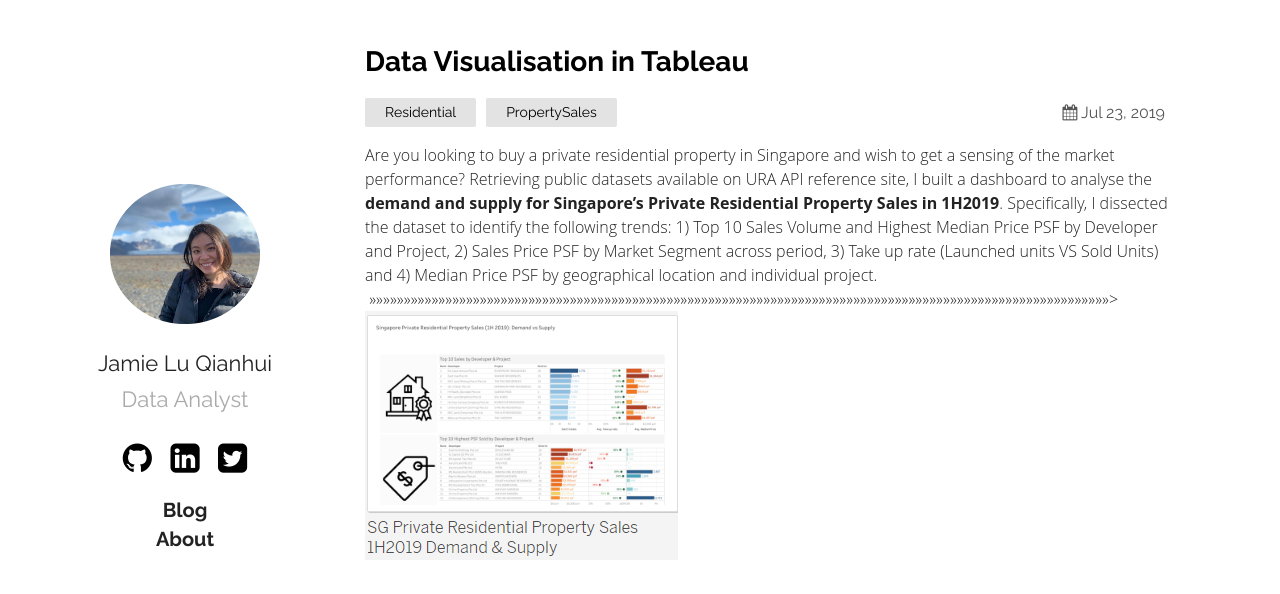
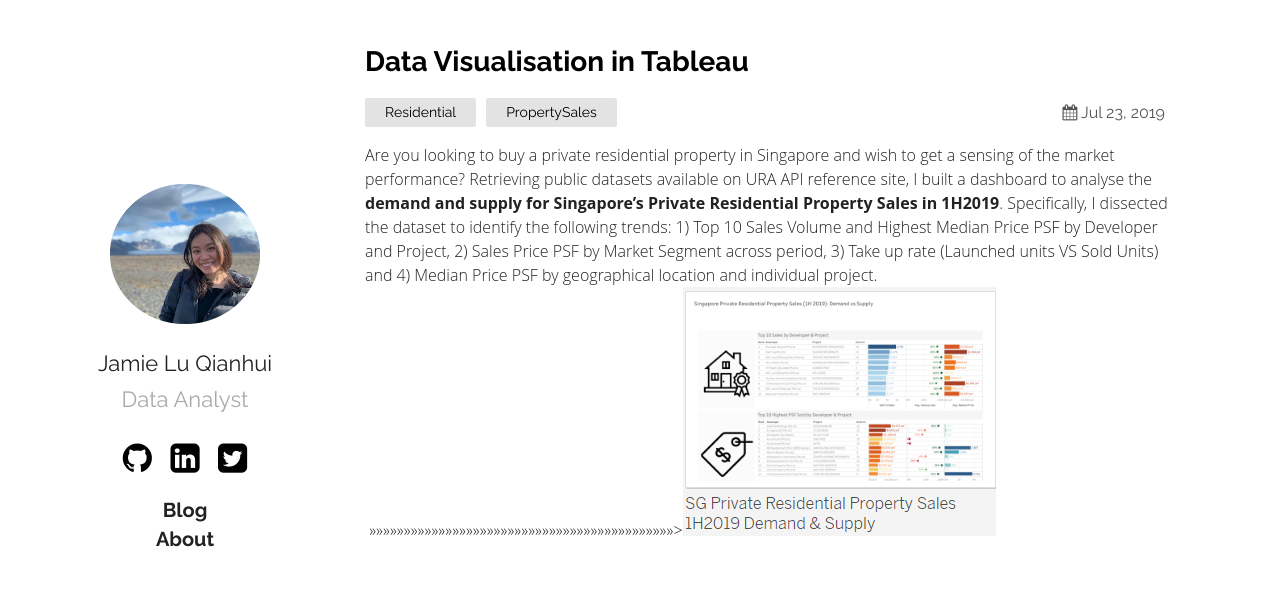
Before and after one commit to jamieqianhui/jamieqianhui.github.io, a Jekyll site: the page built from _posts/2019-07-23-Data-Visualisation-Resi-Property-Sales.markdown, in a window 1280 px wide and 900 px high, cut to the strip 0-594 px from the top of the window. Built offline with Jekyll 4.4.1, drawn with Linux system fonts in a browser that asks for light colours.

Commit message:
Update 2019-07-23-Data-Visualisation-Resi-Property-Sales.markdown

```diff
--- a/_posts/2019-07-23-Data-Visualisation-Resi-Property-Sales.markdown
+++ b/_posts/2019-07-23-Data-Visualisation-Resi-Property-Sales.markdown
@@ -4,7 +4,7 @@
 date:   2019-07-23 09:47:36 +0800
 categories: Residential PropertySales
 ---
-Are you looking to buy a private residential property in Singapore and wish to get a sensing of the market performance? Retrieving public datasets available on URA API reference site, I built a dashboard to analyse the **demand and supply for Singapore's Private Residential Property Sales in 1H2019**. Specifically, I dissected the dataset to identify the following trends: 1) Top 10 Sales Volume and Highest Median Price PSF by Developer and Project, 2) Sales Price PSF by Market Segment across period, 3) Take up rate (Launched units VS Sold Units) and 4) Median Price PSF by geographical location and individual project.  >>>>>>>>>>>>>>>>>>>>>>>>>>>>>>>>>>>>>>>>>>>>>>>>>>>>>>>>>>>>>>>>>>>>>>>>>>>>>>>>>>>>>>>>>>>>>>>>>>>>>>>>>>>>>>>>>>>>>>>>>>>>>>>>>>>>>>>>>>>>>>>>>>>>>>>>>>>>>>>>>>>>>>>>>>>>>>>>>>>>>>>>>>>>>>>>>>>>>>>>>>>>>>>>>>>>>>>![viz]({{ '/assets/viz.PNG' | relative_url }})
+Are you looking to buy a private residential property in Singapore and wish to get a sensing of the market performance? Retrieving public datasets available on URA API reference site, I built a dashboard to analyse the **demand and supply for Singapore's Private Residential Property Sales in 1H2019**. Specifically, I dissected the dataset to identify the following trends: 1) Top 10 Sales Volume and Highest Median Price PSF by Developer and Project, 2) Sales Price PSF by Market Segment across period, 3) Take up rate (Launched units VS Sold Units) and 4) Median Price PSF by geographical location and individual project.  >>>>>>>>>>>>>>>>>>>>>>>>>>>>>>>>>>>>>>>>>>>>>>>>>>>>>>>>>>>>>>>>>>>>>>>>>>>>>>>>>>>>>>>>>![viz]({{ '/assets/viz.PNG' | relative_url }})
 
 <br>
 <iframe seamless frameborder="0" src="https://public.tableau.com/views/SGPrivateResidentialPropertySales1H2019DemandSupply/SingaporePrivateResidentialPropertySales1H2019DemandvsSupply?:embed=y&:display_count=yes&:origin=viz_share_link" width = '1200' height = '1200' scrolling='yes' ></iframe>
```
